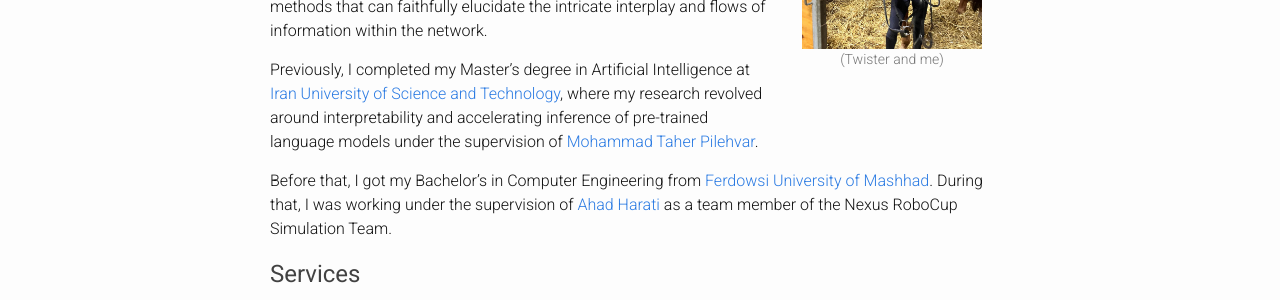
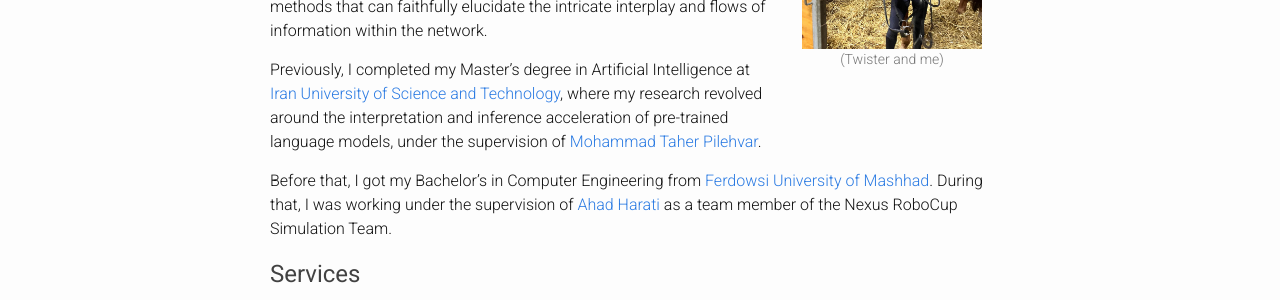
Before and after one commit to hmohebbi/hmohebbi.github.io, a Jekyll site: the page built from index.md, in a window 1280 px wide. Shown: the part 295-595 px from the top of the page. Built offline with Jekyll 4.4.1, drawn with Linux system fonts in a browser that asks for light colours.

Commit message:
Update index.md

```diff
--- a/index.md
+++ b/index.md
@@ -25,7 +25,7 @@ I'm a __Ph.D.__ candidate at the Department of [CSAI](https://www.tilburgunivers
 
 My research focuses on __analyzing and interpreting deep neural language models__ (both written and spoken), aiming to develop analysis methods that can faithfully elucidate the intricate interplay and flows of information within the network.
 
-Previously, I completed my Master’s degree in Artificial Intelligence at [Iran University of Science and Technology](http://www.iust.ac.ir/en), where my research revolved around interpretability and accelerating inference of pre-trained language models under the supervision of [Mohammad Taher Pilehvar](https://pilehvar.github.io/).
+Previously, I completed my Master’s degree in Artificial Intelligence at [Iran University of Science and Technology](http://www.iust.ac.ir/en), where my research revolved around the interpretation and inference acceleration of pre-trained language models, under the supervision of [Mohammad Taher Pilehvar](https://pilehvar.github.io/).
 
 Before that, I got my Bachelor’s in Computer Engineering from [Ferdowsi University of Mashhad](https://en.um.ac.ir/). During that, I was working under the supervision of [Ahad Harati](http://a.harati.profcms.um.ac.ir/) as a team member of the Nexus RoboCup Simulation Team.
 
```
